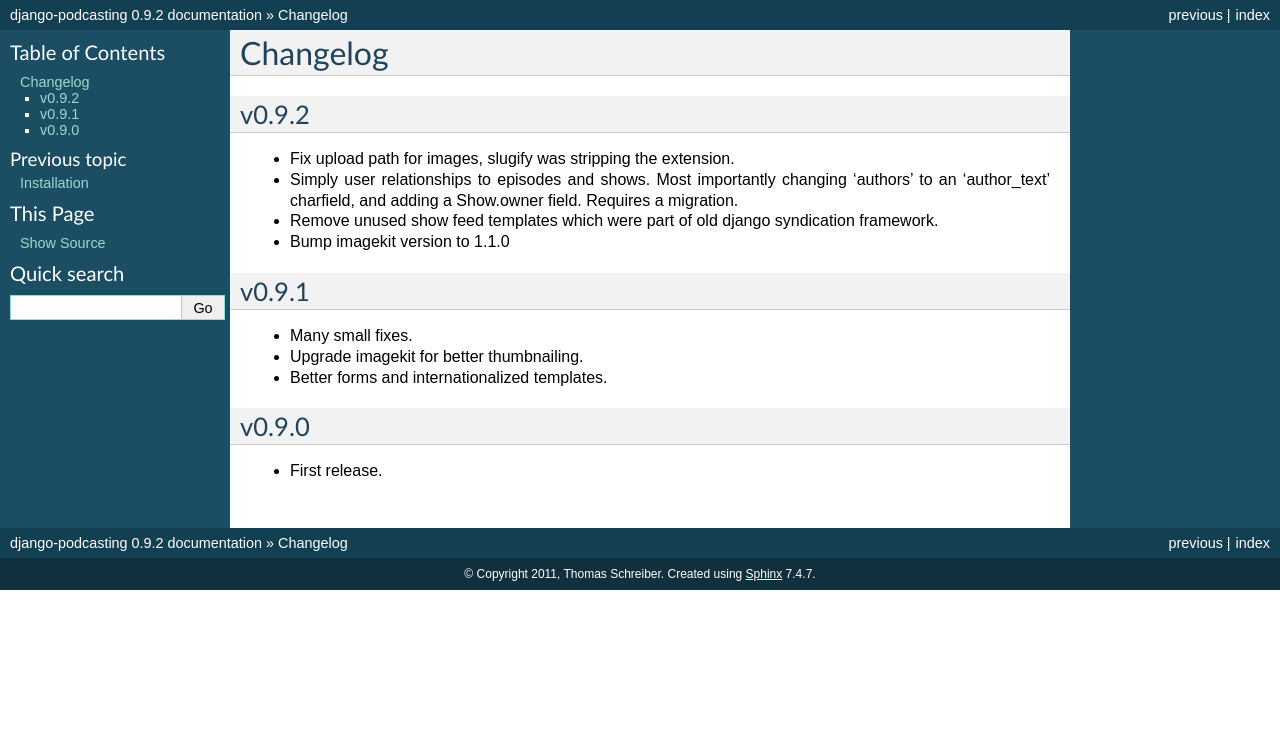
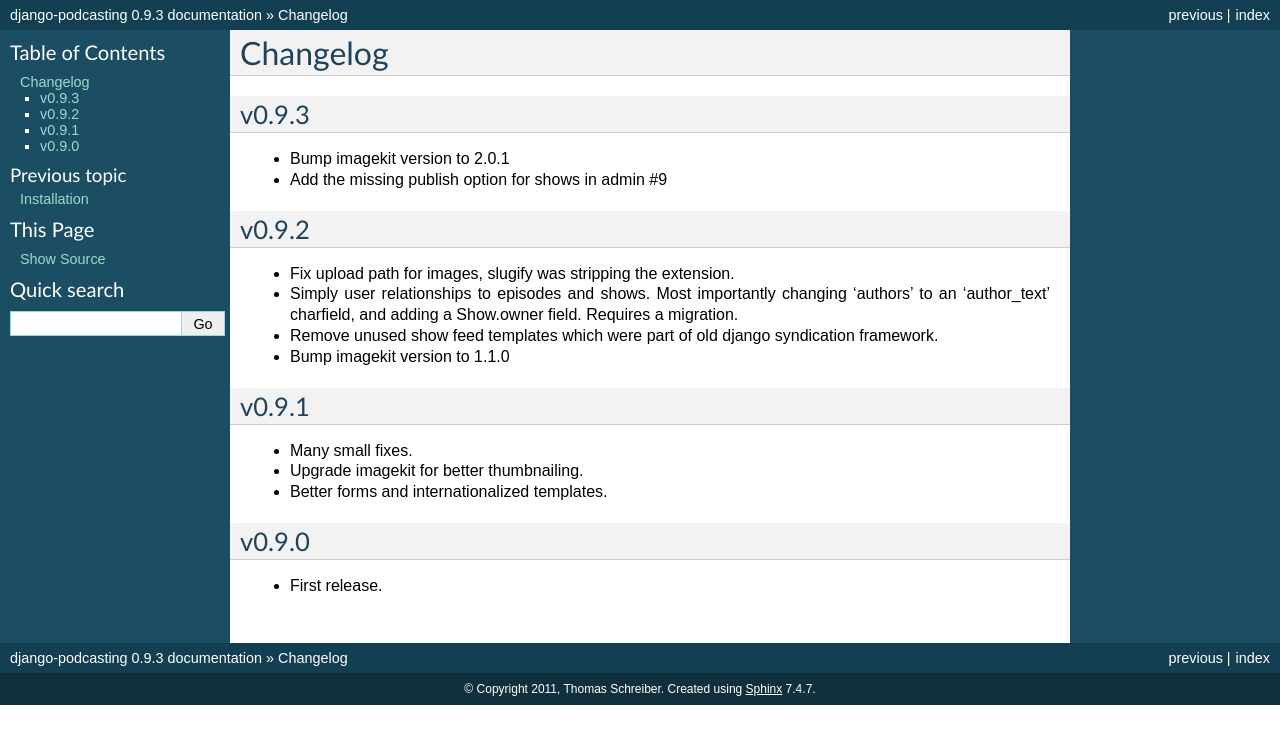
Before and after one commit to rizumu/django-podcasting, a Sphinx documentation site: the page built from docs/changelog.rst, in a window 1280 px wide. Shown: the top 744 px of the page. Built offline with Sphinx 7.4.7, drawn with Linux system fonts in a browser that asks for light colours.

Commit message:
bump podcasting version to 0.9.3

```diff
--- a/docs/changelog.rst
+++ b/docs/changelog.rst
@@ -1,5 +1,10 @@
 Changelog
 =========
+v0.9.3
+------
+- Bump imagekit version to 2.0.1
+
+- Add the missing publish option for shows in admin #9
 
 v0.9.2
 ------
--- a/docs/conf.py
+++ b/docs/conf.py
@@ -48,9 +48,9 @@
 # built documents.
 #
 # The short X.Y version.
-version = '0.9.2'
+version = '0.9.3'
 # The full version, including alpha/beta/rc tags.
-release = '0.9.2'
+release = '0.9.3'
 
 # The language for content autogenerated by Sphinx. Refer to documentation
 # for a list of supported languages.
--- a/podcasting/__init__.py
+++ b/podcasting/__init__.py
@@ -1,6 +1,6 @@
 # If you change this version, change it also in docs/conf.py
 # Packging guide: http://guide.python-distribute.org/quickstart.html
-VERSION = (0, 9, 2, "f", 0) # following PEP 386
+VERSION = (0, 9, 3, "f", 0) # following PEP 386
 DEV_N = None
 
 
```
